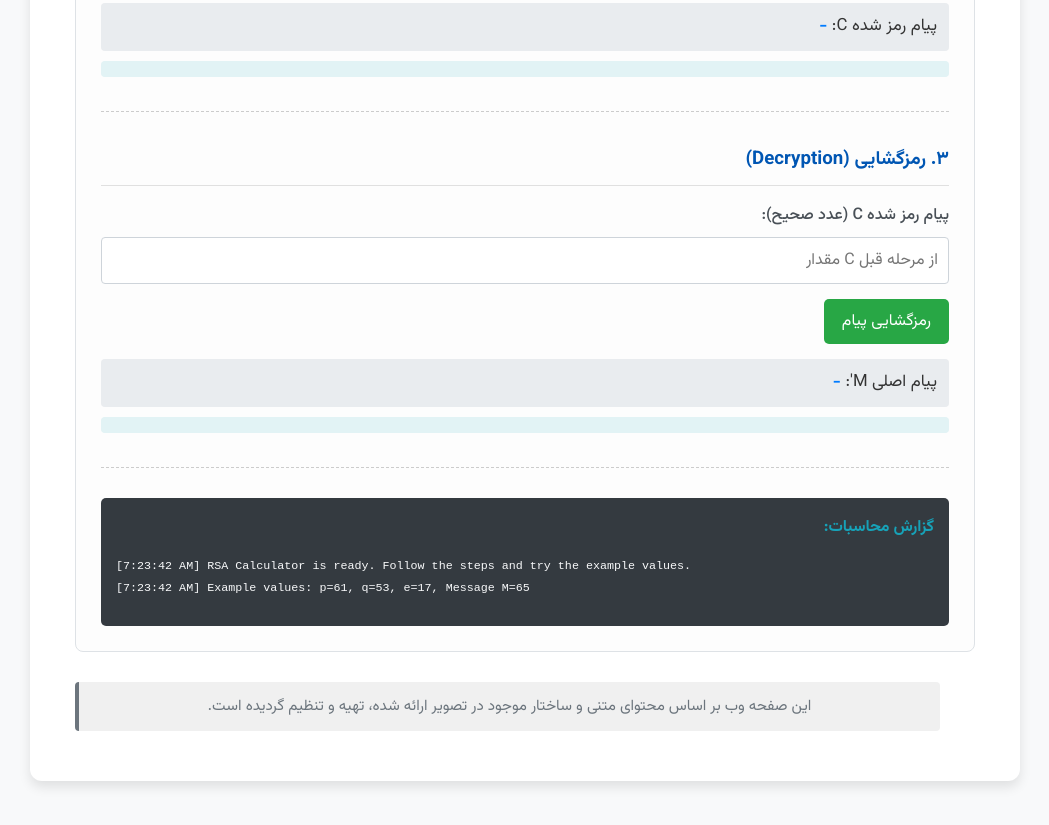
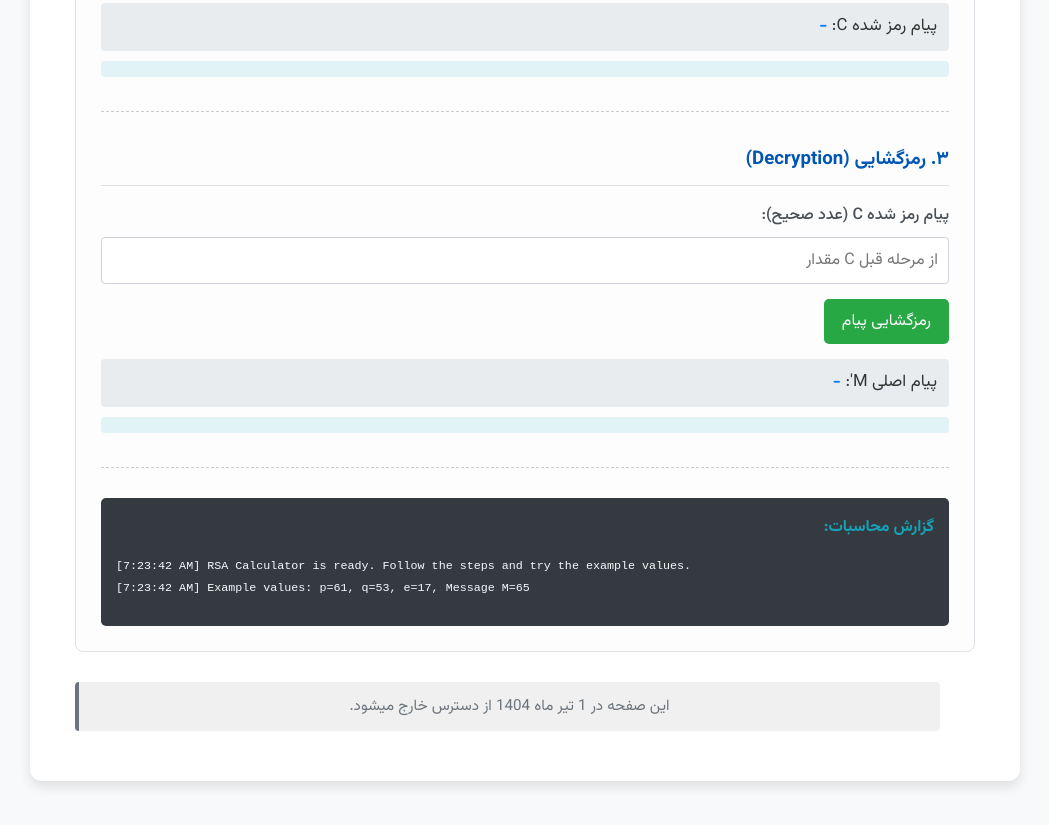
Before and after one commit to MortezaVaezi2005/learn-crypto, a plain HTML site: page rsa.html in a window 1280 px wide. Shown: the part 3307-4132 px from the top of the page, without its empty margins (115-1164 px from the left). Drawn offline with Linux system fonts and the light colour scheme.

Commit message:
Update rsa.html

```diff
--- a/rsa.html
+++ b/rsa.html
@@ -406,7 +406,7 @@
                 <pre id="log_content"></pre>
             </div>
         </div>
-        <p class="note" style="text-align:center; margin-top:30px; background-color: #f0f0f0; border-right: none; border-left: 4px solid #6c757d;">این صفحه وب بر اساس محتوای متنی و ساختار موجود در تصویر ارائه شده، تهیه و تنظیم گردیده است.</p>
+        <p class="note" style="text-align:center; margin-top:30px; background-color: #f0f0f0; border-right: none; border-left: 4px solid #6c757d;">این صفحه در 1 تیر ماه 1404 از دسترس خارج میشود.</p>
     </div>
 
     <script>
```
